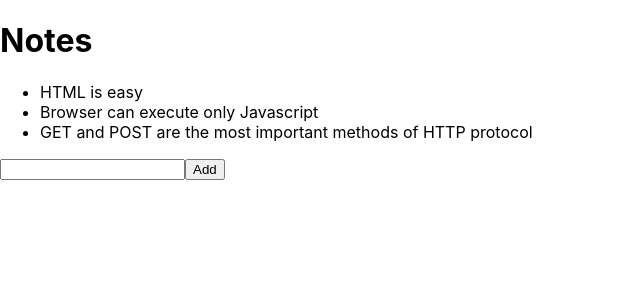
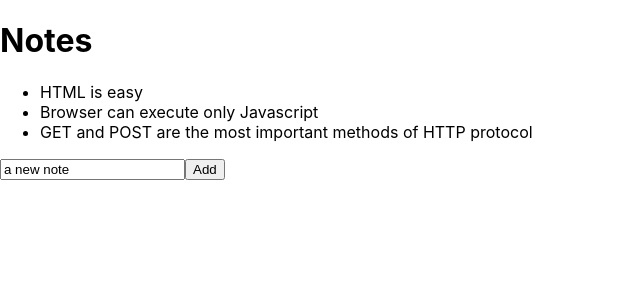
Before and after one commit to abdikasa/phonebook, a React (Create React App) app: page / in a window 1280 px wide. Shown: the top 300 px of the page, without its empty margins (0-640 px from the left). Built offline with nearby package versions, Linux system fonts and the light colour scheme.

Commit message:
Added New note functionality, adds note to the existing list.

```diff
--- a/src/App.js
+++ b/src/App.js
@@ -3,6 +3,7 @@ import Note from "./components/Note";
 
 const App = (props) => {
   const [notes, setNotes] = useState(props.notes);
+  const [newNote, setNewNote] = useState("a new note");
   console.log(notes);
   notes.forEach((element) => {
     console.log(element.id, element);
@@ -10,7 +11,16 @@ const App = (props) => {
 
   const addNote = (event) => {
     event.preventDefault();
-    console.log("button clicked", event.target, event, event.type);
+    let allNotes = [...notes];
+    allNotes.push({ id: notes.length + 1, content: newNote });
+    setNotes(allNotes);
+  };
+
+  //   In order to enable editing of the input element, we have to register an event handler that synchronizes the changes made to the input with the component's state:
+
+  const handleEvent = (event) => {
+    console.log(event.target.value);
+    setNewNote(event.target.value);
   };
 
   return (
@@ -22,7 +32,7 @@ const App = (props) => {
         ))}
       </ul>
       <form onSubmit={addNote}>
-        <input></input>
+        <input value={newNote} onChange={handleEvent}></input>
         <button type="submit">Add</button>
       </form>
     </div>
```
